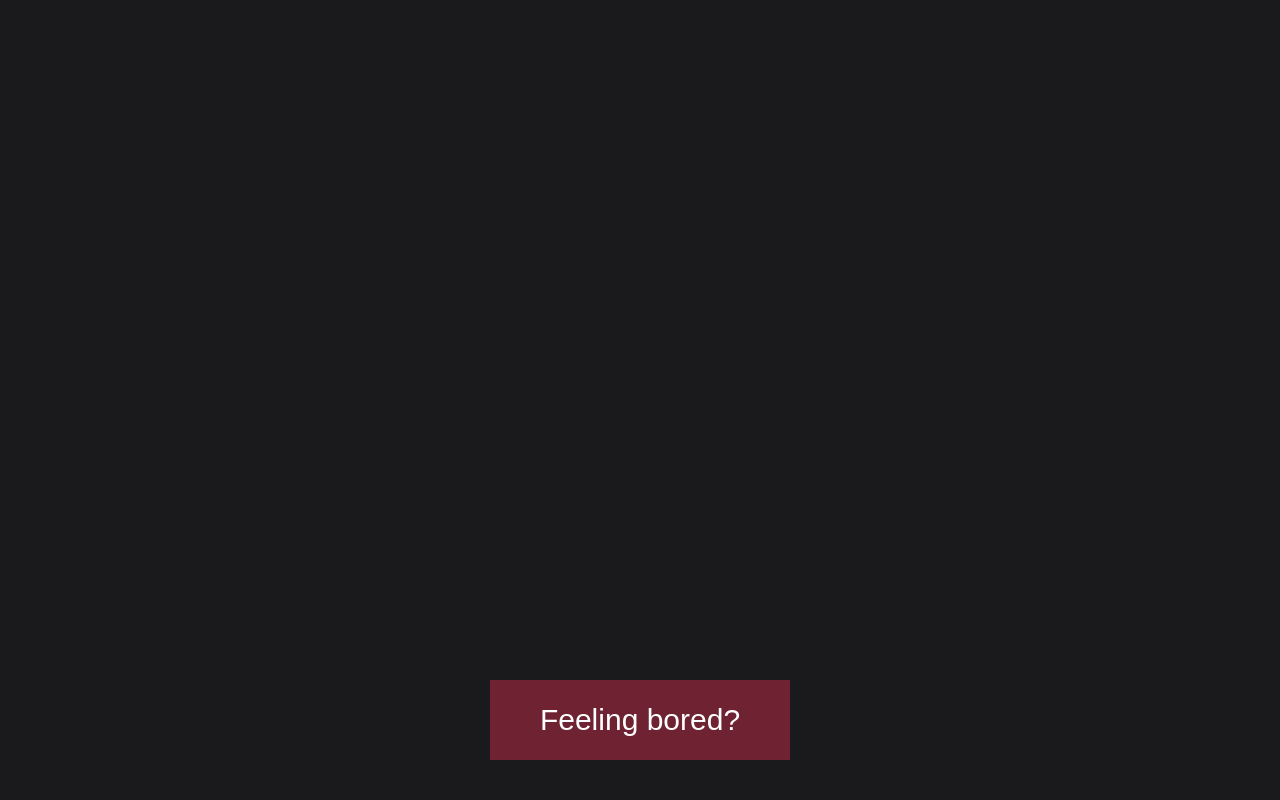
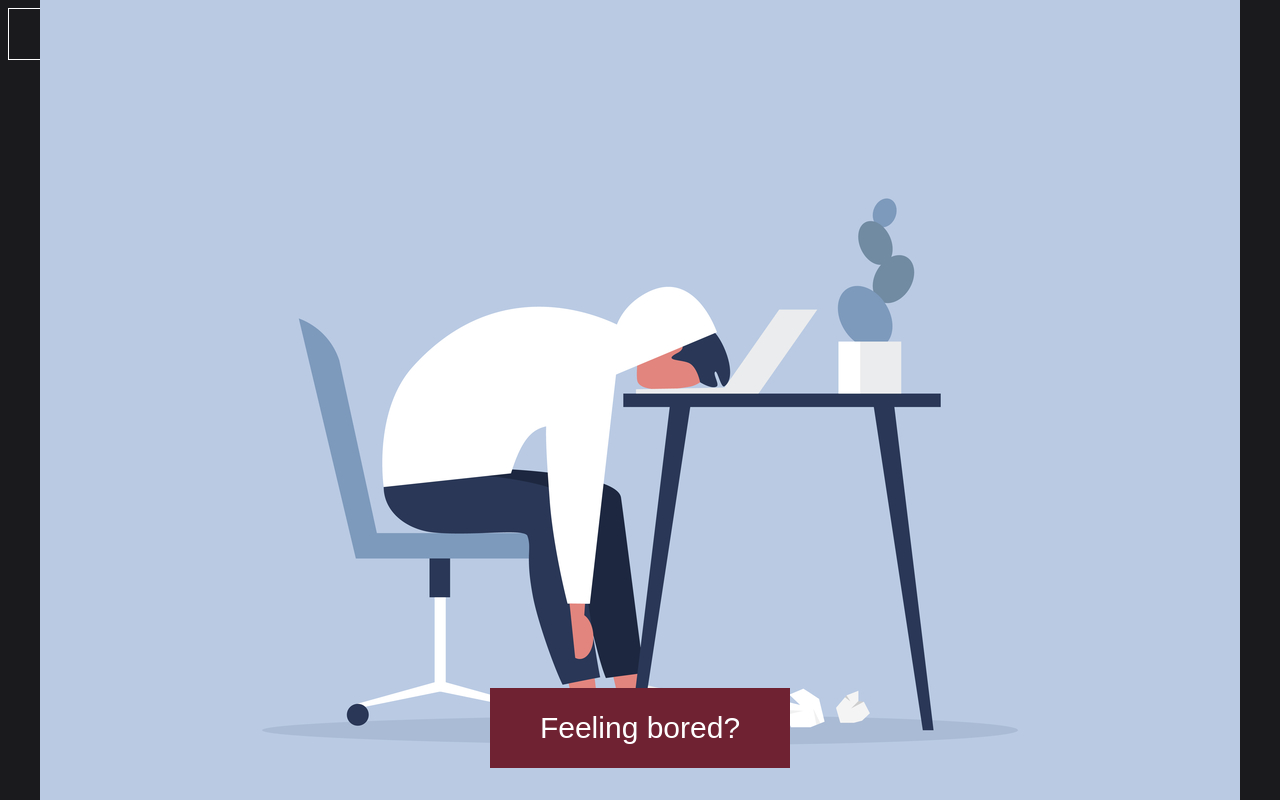
Before and after one commit to krasnowsky/ReactGuzior, a React (Create React App) app: page / in a window 1280 px wide. Built offline with nearby package versions, Linux system fonts and the light colour scheme.

Commit message:
Idea of front page image, for now not able to do it :/

```diff
--- a/src/index.css
+++ b/src/index.css
@@ -5,7 +5,16 @@ body {
 .center {
     margin: 0;
     position: absolute;
-    top: 90%;
+    top: 91%;
+    left: 50%;
+    -ms-transform: translate(-50%, -50%);
+    transform: translate(-50%, -50%);
+}
+
+.center_image {
+    margin: 0;
+    position: absolute;
+    top: 50%;
     left: 50%;
     -ms-transform: translate(-50%, -50%);
     transform: translate(-50%, -50%);
@@ -24,3 +33,9 @@ body {
     background-color: #5E1121;
     cursor: pointer;
 }
+
+.left-panel {
+    border: 1px solid white;
+    width: 50px;
+    height: 50px;
+}
--- a/src/index.jsx
+++ b/src/index.jsx
@@ -1,22 +1,53 @@
 import React from 'react';
 import ReactDOM from 'react-dom';
 import './index.css';
+import image from './bored.jpg';
 
-class Canvas extends React.Component {
+class Site extends React.Component {
+    state = {
+        show: true,
+    }
     render() {
         return(
-            <Button />
+            <div className="site">
+                <div className="left-panel"></div>
+                <div className="main-panel">
+                    <Image show={this.state.show} />
+                </div>
+                <Button onClick={() => this.handleClick()}/>
+            </div>
         )
     }
 }
 
+class Image extends React.Component {
+    constructor(props) {
+        super(props);
+        this.state = {
+            show: true,
+        };
+    }
 
+    render() {
+        return(
+            <div>
+                {this.state.show && <img className="center_image" src={image} alt="Bored"/>}
+            </div>
+        )
+    }
+}
 
-class Button extends React.Component {
+function Button(props) {
+    return (
+        <button className='center button' onClick={() => props.onClick}>Feeling bored?</button>
+    )
+}
+
+/*class Button extends React.Component {
     render() {
       return (
         <div>
-            <button className='center button' onClick={() => this.handleClick()}>Feeling bored?</button>
+            <button className='center button' onClick={() => this.hide_image()}>Feeling bored?</button>
         </div>
       );
     }
@@ -24,9 +55,11 @@ class Button extends React.Component {
     handleClick() {
         console.log("click");
     }
-  }
+  }*/
+
+
 
   ReactDOM.render(
-    <Canvas />,
+    <Site />,
     document.getElementById('root')
   );
```
Also changed, not shown: src/bored.jpg (added).
